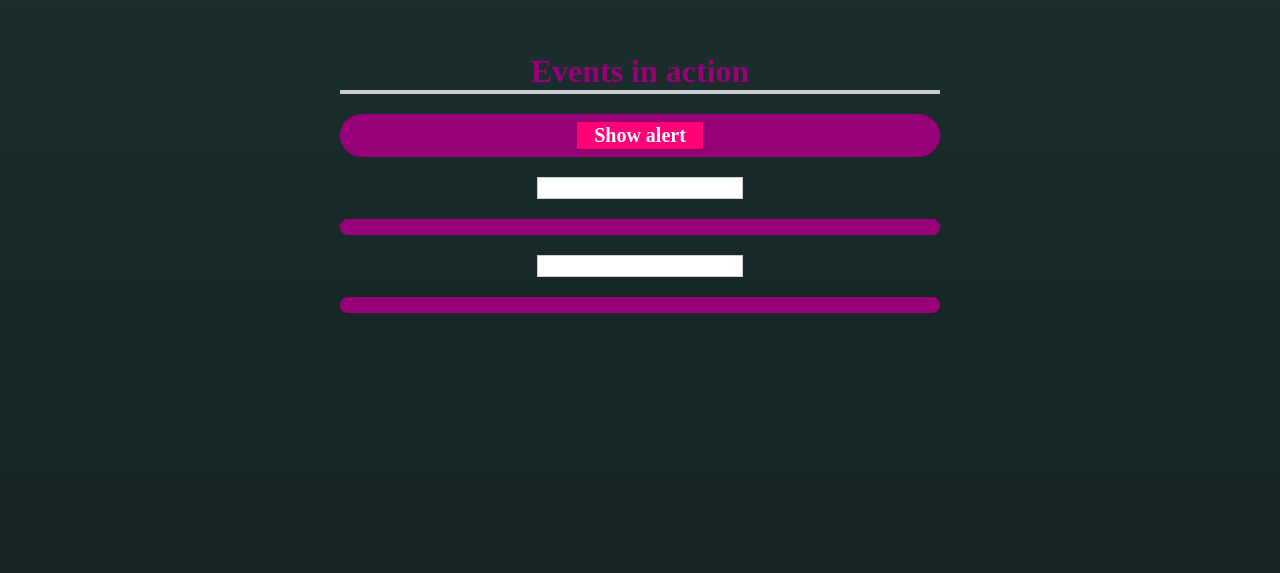
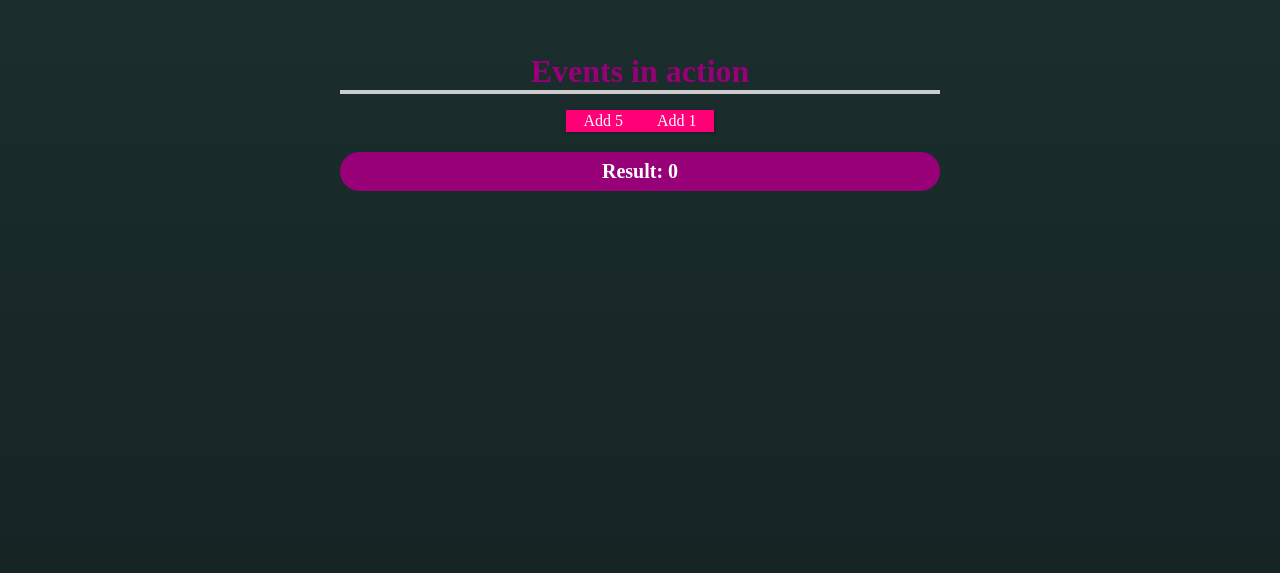
Before and after one commit to seriiserii825/vue-schwarzmuller, a Vue app: page / in a window 1280 px wide. Shown: the part 227-800 px from the top of the page. Built offline with nearby package versions, Linux system fonts and the light colour scheme.

Commit message:
reset counter

```diff
--- a/src/components/YourName.vue
+++ b/src/components/YourName.vue
@@ -1,14 +1,9 @@
 <template>
     <div class="assignment">
         <h2>Events in action</h2>
-        <!--        show alert-->
-        <p>
-            <button @click="showAlert">Show alert</button>
-        </p>
-        <input type="text" @input="firstInput = $event.target.value">
-        <p>{{ firstInput }}</p>
-        <input type="text" @keyup.enter="secondInput = $event.target.value">
-        <p>{{ secondInput }}</p>
+        <button @click="changeCounter(5)">Add 5</button>
+        <button @click="changeCounter(1)">Add 1</button>
+        <p>Result: {{ result }}</p>
     </div>
 </template>
 
@@ -16,13 +11,30 @@
 export default {
     data() {
         return {
-            firstInput: '',
-            secondInput: ''
+            counter: 0,
+            result: 0
         }
     },
     methods: {
-        showAlert() {
-            alert('show alert')
+        changeCounter(value) {
+            this.counter += value
+        }
+    },
+    watch: {
+        counter() {
+            const result = this.counter
+
+            setTimeout(() => {
+                if (result === this.counter) {
+                    this.counter = 0
+                }
+            }, 5000)
+
+            if (this.counter < 37) {
+                this.result = 'Not there yet'
+            } else {
+                this.result = 'Too much'
+            }
         }
     }
 }
```
